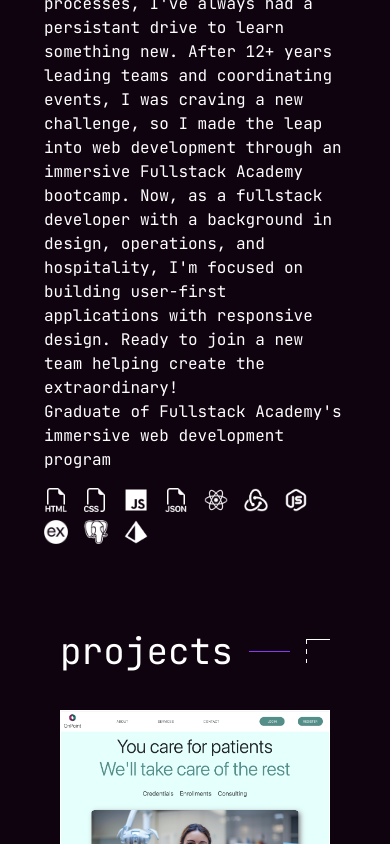
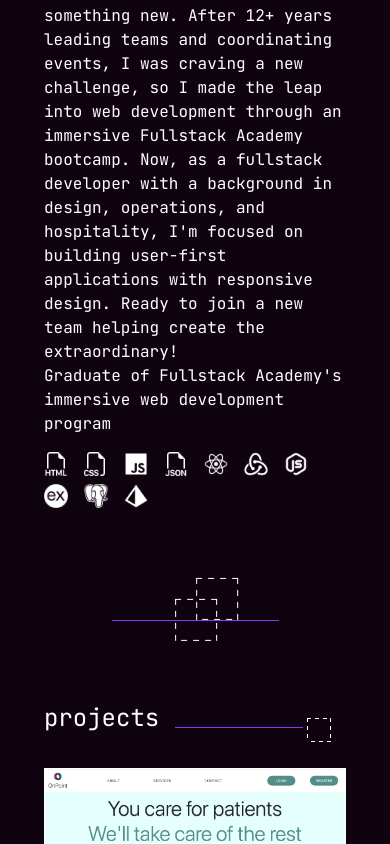
Before and after one commit to HeatherD2025/Personal_Website, a React (Vite) app: page /#/home in a window 390 px wide. Shown: the part 1156-2000 px from the top of the page. Built offline with nearby package versions, Linux system fonts and the light colour scheme.

Commit message:
mobile layout work

```diff
--- a/src/components/About.jsx
+++ b/src/components/About.jsx
@@ -21,8 +21,8 @@
             <div className="aboutMeContainer">
 
                <div className="aboutGrid">
-                <div className="aboutMeHeaderWrapper">
-                    <div className="aboutMeHeader">about-me</div>
+                <div className="headerWrapper">
+                    <div className="mainHeader2">about-me</div>
                       <div className="accentLine4"></div>
                       <div className="floatingAccentBox3"></div>
                 </div>
--- a/src/components/Projects.jsx
+++ b/src/components/Projects.jsx
@@ -1,4 +1,5 @@
 import { useNavigate } from "react-router-dom";
+import "../styles/main.css";
 import OPSG from "../assets/images/projects/OPSG/OPSG.png";
 import QuarkyImg from "../assets/images/projects/Quarky/QuarkyImg.png";
 import postgresql from "../assets/images/icons/postgresqlLogo.png";
@@ -14,13 +15,16 @@
   return (
     <>
       <section id="projects" className="section">
-        <div className="projectsContainer">
+        <div className="sectionSpacer"></div>
+
           <div className="projectsGrid">
-            <div className="projectsHeaderWrapper">
-              <div className="projectsHeader">projects</div>
-              <div className="accentLine5"></div>
-              <div className="floatingAccentBox5"></div>
+            <div className="headerWrapper">
+              <div className="mainHeader2">projects</div>
+              <div className="accentLine4"></div>
+              <div className="floatingAccentBox3"></div>
             </div>
+
+            <div className="projectsContainer">
 
             {/* bottom project links */}
             <div className="projectsWrapper">
--- a/src/pages/Home.jsx
+++ b/src/pages/Home.jsx
@@ -20,30 +20,26 @@
         }, 100);
       }
     }
-  }, [location])  //re-run this on navigation change
+  }, [location]); //re-run this on navigation change
 
   return (
     <>
       <div className="container">
         <div className="background">
           <div className="pageGrid">
-
             {/* Home page header section */}
             <section id="home" className="section"></section>
 
             {/* Main header and photo */}
             <div className="mainWrapper">
               <div className="mainLandingText">
-                <div className="mainHeader">
-                  I'm Heather and I'm a nerd
-                </div>
+                <div className="mainHeader">I'm Heather and I'm a nerd</div>
 
                 <div className="mainContent">
                   Always learning, always building — ready to contribute to
                   exciting, mission-driven teams
                 </div>
                 <div className="accentLine2"></div>
-
               </div>
               <div className="photoAndBoxWrapper">
                 <div className="myPhotoWrapper">
@@ -58,10 +54,10 @@
             {/* Accent elements below main*/}
             <div className="accentWrapper">
               <div className="accentLine3">
-                <div className="betweenAccents1Boxes">
+                {/* <div className="betweenAccents1Boxes"> */}
                 <div className="accentBox2"></div>
                 <div className="floatingAccentBox2"></div>
-                </div>
+                {/* </div> */}
               </div>
             </div>
 
@@ -70,12 +66,24 @@
             <About />
             {/* </div> */}
 
+            <div className="accentWrapper">
+              <div className="accentLine3">
+                {/* <div className="betweenAccents1Boxes"> */}
+                <div className="accentBox2"></div>
+                <div className="floatingAccentBox2"></div>
+                {/* </div> */}
+              </div>
+            </div>
+
             {/* Projects section */}
             {/* <div className="full-width-grid"> */}
             <Projects />
             {/* </div> */}
 
           </div>
+          <div className="footerContainer">
+            <div className="footer"></div>
+          </div>
         </div>
       </div>
     </>
--- a/src/styles/main.css
+++ b/src/styles/main.css
@@ -53,7 +53,7 @@
 
 .mainLandingText,
 .photoAndBoxWrapper {
-  flex: 1 1 300px;
+  /* flex: 1 1 300px; */
   max-width: 600px;
 }
 
@@ -61,6 +61,10 @@
   font-size: 2rem;
   font-weight: 600;
   margin-bottom: 1rem;
+}
+
+.mainHeader2 {
+  font-size: 2rem;
 }
 
 .mainContent {
@@ -85,7 +89,7 @@
 .myPhoto {
   width: 100%;
   height: 100%;
-  background-image: url('../assets/images/myPortrait.jpg');
+  background-image: url("../assets/images/myPortrait.jpg");
   background-size: cover;
   background-position: center;
 }
@@ -144,12 +148,12 @@
   margin-top: 5rem;
 }
 
-.aboutMeHeaderWrapper {
+/* .aboutMeHeaderWrapper {
   display: flex;
   align-items: center;
   gap: 1rem;
   margin-bottom: 2rem;
-}
+} */
 
 .aboutMeHeader {
   font-size: 2.25rem;
@@ -169,8 +173,7 @@
 .floatingAccentBox3 {
   width: 1.5rem;
   aspect-ratio: 1/1;
-  background-image:
-    linear-gradient(to right, #fff 50%, transparent 50%),
+  background-image: linear-gradient(to right, #fff 50%, transparent 50%),
     linear-gradient(to bottom, #fff 50%, transparent 50%),
     linear-gradient(to left, #fff 50%, transparent 50%),
     linear-gradient(to bottom, #fff 50%, transparent 50%);
@@ -203,8 +206,6 @@
   margin-right: 0.5rem;
 }
 
-
-
 /* -------------------- Projects Section -------------------- */
 .projectsContainer {
   display: flex;
@@ -213,41 +214,39 @@
   justify-content: center;
   align-items: flex-start;
 }
-
-.projectContainer {
-  flex: 1 1 300px;
-  max-width: 20rem;
-  border: 1px solid #fff;
-  box-sizing: border-box;
+.headerWrapper {
+  display: flex;
+  align-items: center;
+  gap: 1rem;
+  margin-bottom: 2rem;
 }
 
-.projectImage {
-  width: 100%;
-  height: auto;
-  object-fit: cover;
+.projectsHeader {
+  font-size: 2.25rem;
+  font-weight: 400;
 }
 
-.firstInfoContainer {
-  padding: 0.75rem;
+.accentLine5 {
+  margin-top: 1.5rem;
 }
 
-.projectTitle {
-  font-size: 1.25rem;
-  color: #8a38f5;
-  margin-bottom: 0.5rem;
+.floatingAccentBox5 {
+  width: 1.5rem;
+  aspect-ratio: 1/1;
+  background-image: linear-gradient(to right, #fff 50%, transparent 50%),
+    linear-gradient(to bottom, #fff 50%, transparent 50%),
+    linear-gradient(to left, #fff 50%, transparent 50%),
+    linear-gradient(to bottom, #fff 50%, transparent 50%);
+  background-size: 10px 1px, 1px 10px, 10px 1px, 1px 10px;
+  background-repeat: repeat-x, repeat-y, repeat-x, repeat-y;
 }
 
-.projectDescription {
-  font-size: 0.9rem;
-  margin-bottom: 0.5rem;
-}
-
-.toolIconsb img,
-.toolIconb {
-  width: 1.5rem;
-  height: 1.5rem;
-  object-fit: contain;
-  margin-right: 0.5rem;
+.footer {
+  margin-top: 2rem;
+  margin-bottom: 2rem;
+  max-width: 90%;
+  height: 0.0625rem;
+  background-color: #8a38f5;
 }
 
 /* -------------------- Mobile Responsive -------------------- */
@@ -260,19 +259,32 @@
     order: 1;
     scale: 130%;
     margin-right: 3rem;
-    margin-top: 1.5rem;;
+    margin-top: 1.5rem;
   }
   .mainLandingText {
     order: 2;
-    margin-bottom: -5rem;
+    /* margin-bottom: -5rem; */
   }
   .mainHeader {
     margin-right: 7rem;
     font-size: x-large;
     margin-top: -2rem;
   }
+
+  .mainHeader2 {
+    font-size: x-large;
+  }
+
+  .headerWrapper {
+    display: flex;
+    align-items: center;
+    gap: 1rem;
+    /* margin-bottom: 2rem; */
+  }
+
   .accentLine2 {
     height: 0.1rem;
+    margin-bottom: 3rem;
   }
 
   .accentBox1 {
@@ -290,10 +302,11 @@
     position: relative;
     width: 100%;
     height: 1rem;
-    display: flex;
+    /* display: flex;
     justify-content: center;
-    align-items: center;
+    align-items: center; */
     margin-left: 25%;
+    margin-top: 2rem;
   }
   .accentLine3 {
     position: absolute;
@@ -308,13 +321,7 @@
     transform: translate(150%, -150%);
   }
 
-
   /*  About me section - mobile */
-
-  .aboutMeHeader {
-    font-size: x-large;
-    font-weight: 400;
-  }
   .accentLine4 {
     width: 8rem;
     height: 0.1rem;
@@ -331,16 +338,15 @@
     background-position: top left, top right, bottom left, top left;
   }
 
-  .aboutMeContainer,
-  .projectsContainer {
+  .aboutMeContainer {
     flex-direction: column;
     align-items: center;
-    margin-top: 3rem;
+    margin: 0;
+    /* margin-top: 3rem; */
   }
 
   .boxWrapper,
-  .aboutParagraphWrapper,
-  .projectContainer {
+  .aboutParagraphWrapper {
     max-width: 100%;
   }
 
@@ -357,26 +363,15 @@
     align-items: center;
     margin-left: 25%;
   }
-  .betweenSectionAccentLine {
-    position: absolute;
-    left: 0;
-    width: 50%;
+  .footerContainer {
+   display: flex;
+   justify-content: center;
+   width: 100%;
+  }
+  .footer {
+    width: 90%;
     height: 0.1rem;
-  }
-  .betweenSectionAccentBox {
-    transform: translate(200%, -100%);
-  }
-  .betweenSectionFloatingAccentBox {
-    transform: translate(150%, -150%);
-  }
-
-
-
-  .betweenSectionAccentLine2 {
-    margin-top: 5rem;
-    margin-bottom: 5rem;;
-    width: 100%;
-    height: .1rem;
-    color: #8a38f5;
+    background-color: #8a38f5;
+    margin-bottom: 2rem;
   }
 }
--- a/src/styles/projectPages.css
+++ b/src/styles/projectPages.css
@@ -2,20 +2,20 @@
 .projectsContainer {
   /* display: grid;
   grid-template-columns: repeat(16, 1fr); */
-  display: flex;
+  /* display: flex;
   flex-direction: column;
   gap: 1rem;
   margin: 0 auto;
   padding: 0 1rem;
-  align-items: start;
+  align-items: start; */
 }
 
 .projectsHeaderWrapper {
   /* grid-column: 2 / span 14; */
-  display: flex;
+  /* display: flex;
   align-items: center;
   gap: 1rem;
-  margin-bottom: 2rem;
+  margin-bottom: 2rem; */
 }
 
 .projectsHeader {
@@ -76,8 +76,6 @@
 }
 
 .toolIcons img,
-.toolIcon,
-.toolIcon,
 .toolIcon {
   width: 1.5rem;
   height: 1.5rem;
@@ -88,15 +86,17 @@
 /* Mobile Projects Section */
 @media (max-width: 768px) {
   .projectsContainer {
-    grid-template-columns: 1fr;
+    flex-direction: column;
+    align-items: center;
+    margin: 0;
   }
-
+  .projectContainer {
+    margin-bottom: 1rem;
+  }
   .projectsWrapper {
+    max-width: 100%;
     flex-direction: column;
     gap: 1.5rem;
   }
 
-  .projectContainer {
-    max-width: 100%;
-  }
 }
```
Lines whose indentation alone changed are shown as unchanged.
